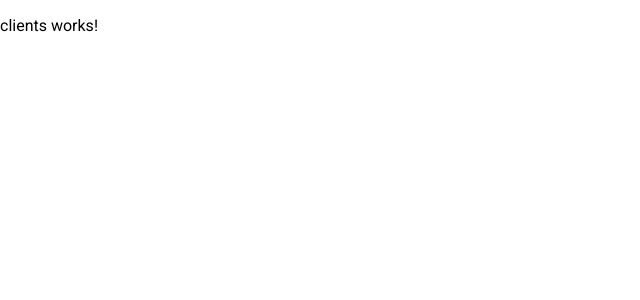
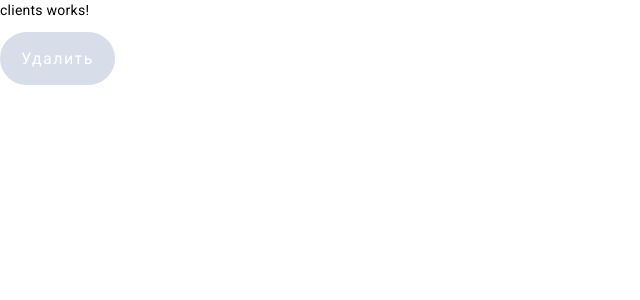
Before and after one commit to webbomj/initium-test-work, an Angular app: page / in a window 1280 px wide. Shown: the top 300 px of the page, without its empty margins (0-640 px from the left). Built offline with nearby package versions, Linux system fonts and the light colour scheme.

Commit message:
feat: add button component

```diff
--- a/angular.json
+++ b/angular.json
@@ -30,6 +30,7 @@
               "src/assets"
             ],
             "styles": [
+              "@angular/material/prebuilt-themes/indigo-pink.css",
               "src/styles/styles.scss"
             ],
             "scripts": []
@@ -93,6 +94,7 @@
               "src/assets"
             ],
             "styles": [
+              "@angular/material/prebuilt-themes/indigo-pink.css",
               "src/styles/styles.scss"
             ],
             "scripts": []
--- a/package.json
+++ b/package.json
@@ -11,10 +11,12 @@
   "private": true,
   "dependencies": {
     "@angular/animations": "^16.2.0",
+    "@angular/cdk": "^16.2.14",
     "@angular/common": "^16.2.0",
     "@angular/compiler": "^16.2.0",
     "@angular/core": "^16.2.0",
     "@angular/forms": "^16.2.0",
+    "@angular/material": "^16.2.14",
     "@angular/platform-browser": "^16.2.0",
     "@angular/platform-browser-dynamic": "^16.2.0",
     "@angular/router": "^16.2.0",
--- a/src/app/app.module.ts
+++ b/src/app/app.module.ts
@@ -3,14 +3,16 @@ import { BrowserModule } from '@angular/platform-browser';
 
 import { AppRoutingModule } from './app-routing.module';
 import { AppComponent } from './app.component';
+import { BrowserAnimationsModule } from '@angular/platform-browser/animations';
 
 @NgModule({
   declarations: [
-    AppComponent
+    AppComponent,
   ],
   imports: [
     BrowserModule,
-    AppRoutingModule
+    AppRoutingModule,
+    BrowserAnimationsModule
   ],
   providers: [],
   bootstrap: [AppComponent]
--- /dev/null
+++ b/src/app/components/button/button.component.html
@@ -0,0 +1,3 @@
+<button mat-raised-button [class]="color" [disabled]="disable">
+    <ng-content></ng-content>
+</button>
--- /dev/null
+++ b/src/app/components/button/button.component.scss
@@ -0,0 +1,40 @@
+@use '../../../styles/variables';
+
+button {
+    height: 53px !important;
+    width: 115px !important;
+    border-radius: 37px;
+    font-size: variables.$font-button-size;
+    font-weight: 400;
+}
+
+.primary {
+    background-color: variables.$button-primary-background-default !important;
+    color: variables.$button-primary-text !important;
+
+    &:hover {
+        background-color: variables.$button-primary-background-hover !important;
+    }
+
+    &:active {
+        background-color: variables.$button-primary-background-pressed !important;
+    }
+
+    &:disabled {
+        background-color: variables.$button-primary-background-disabled !important;
+    }
+}
+
+.secondary {
+    background-color: variables.$button-secondary-background-default !important;
+    color: variables.$button-secondary-text !important;
+    box-shadow: none !important;
+
+    &:hover {
+        background-color: variables.$button-secondary-background-hover !important;
+    }
+
+    &:active {
+        background-color: variables.$button-secondary-background-pressed !important;
+    }
+}
--- /dev/null
+++ b/src/app/components/button/button.component.ts
@@ -0,0 +1,21 @@
+import { ChangeDetectionStrategy, Component,  Input, } from '@angular/core';
+import {MatButtonModule} from '@angular/material/button';
+import {MatIconModule} from '@angular/material/icon';
+import {MatDividerModule} from '@angular/material/divider';
+
+type buttonType = 'primary' | 'secondary'
+
+@Component({
+  selector: 'app-button',
+  templateUrl: './button.component.html',
+  styleUrls: ['./button.component.scss'],
+  standalone: true,
+  changeDetection: ChangeDetectionStrategy.OnPush,
+  imports: [MatButtonModule, MatDividerModule, MatIconModule],
+})
+export class ButtonComponent {
+
+  @Input() color: buttonType = 'primary'
+  @Input() disable: boolean = false
+
+}
--- a/src/app/pages/clients/clients.component.html
+++ b/src/app/pages/clients/clients.component.html
@@ -1 +1,2 @@
 <p>clients works!</p>
+<app-button [color]="'primary'" [disable]="true">Удалить</app-button>
--- a/src/app/pages/clients/clients.component.ts
+++ b/src/app/pages/clients/clients.component.ts
@@ -1,10 +1,12 @@
 import { Component } from '@angular/core';
+import { ButtonComponent } from 'src/app/components/button/button.component';
 
 @Component({
   selector: 'app-clients',
   templateUrl: './clients.component.html',
   styleUrls: ['./clients.component.scss'],
-  standalone: true
+  standalone: true,
+  imports: [ButtonComponent]
 })
 export class ClientsComponent {
 
--- a/src/index.html
+++ b/src/index.html
@@ -6,8 +6,11 @@
   <base href="/">
   <meta name="viewport" content="width=device-width, initial-scale=1">
   <link rel="icon" type="image/x-icon" href="favicon.ico">
+  <link rel="preconnect" href="https://fonts.gstatic.com">
+  <link href="https://fonts.googleapis.com/css2?family=Roboto:wght@400;500&display=swap" rel="stylesheet">
+  <link href="https://fonts.googleapis.com/icon?family=Material+Icons" rel="stylesheet">
 </head>
-<body>
+<body class="mat-typography">
   <app-root></app-root>
 </body>
 </html>
```
Also changed, not shown: 2 other files (tests, documents, lock files or other folders).
